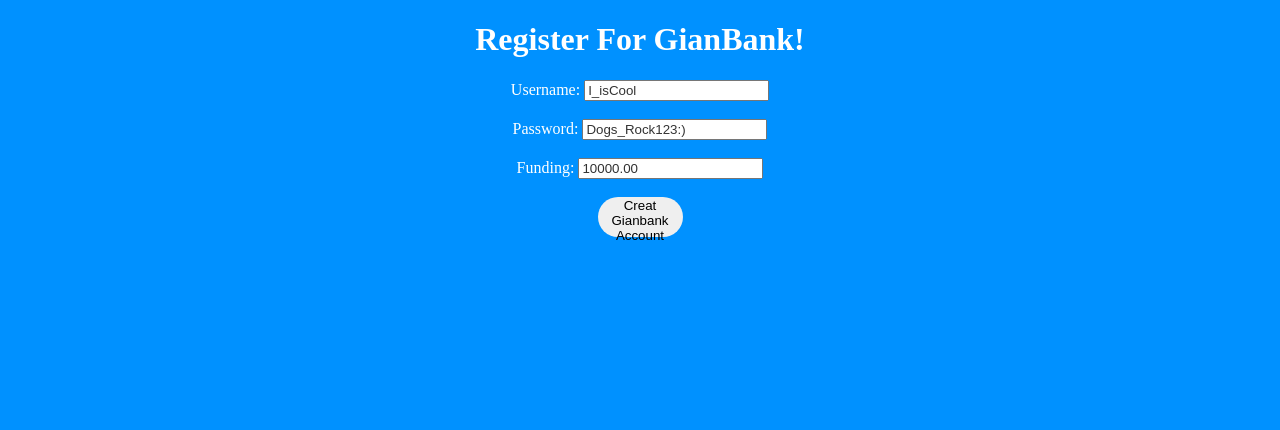
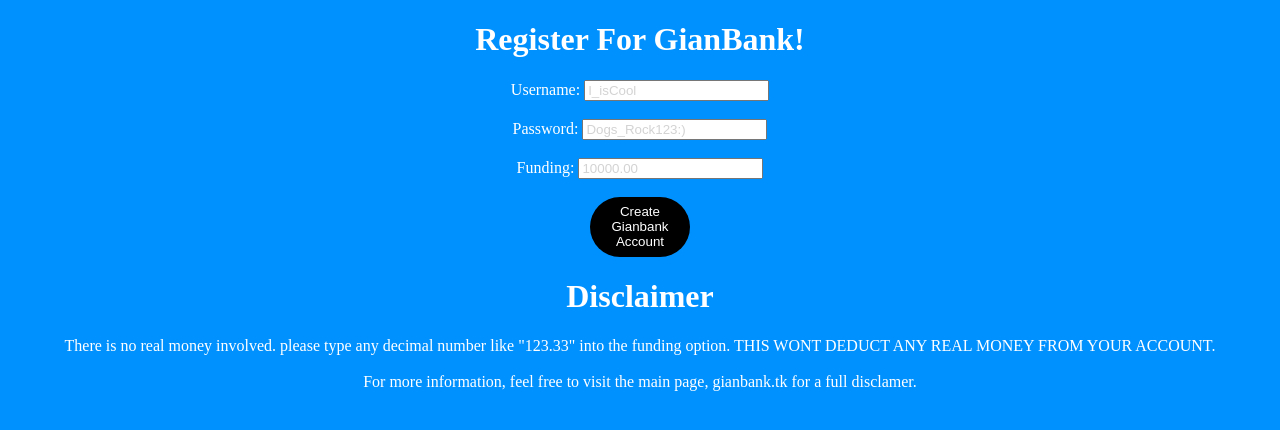
Before and after one commit to Gsingh225/GianBank_Sim, a Flask app: template templates/register.html in a window 1280 px wide. Shown: the top 430 px of the page. Run offline with Flask 2, Linux system fonts and the light colour scheme; the template is opened without the code that fills it, so the values that code supplies are empty.

Commit message:
new disclamer

```diff
--- a/templates/register.html
+++ b/templates/register.html
@@ -9,14 +9,16 @@
             text-align: center;
         }
         ::placeholder{
-            color: black;
-            opacity: 0.8;
+            color: lightgray;
+            opacity: 1;
         }
         #gogogo{
             border: none;
-            width: 85px;
-            height: 40px;
-            border-radius: 20px;
+            width: 100px;
+            height: 60px;
+            border-radius: 30px;
+            background-color: black;
+            color: white;
         }
     </style>
 </head>
@@ -32,6 +34,12 @@
         <label for="cash">Funding:</label>
         <input id="cash" name="cash" placeholder="10000.00">
         <br><br>
-        <button id="gogogo">Creat Gianbank Account</button>
+        <button id="gogogo">Create Gianbank Account</button>
     </form>
+    <h1>Disclaimer</h1>
+    <p>
+        There is no real money involved. please type any decimal number like "123.33" into the funding option. THIS WONT DEDUCT ANY REAL MONEY FROM YOUR ACCOUNT.
+        <br><br>
+        For more information, feel free to visit the main page, gianbank.tk for a full disclamer.
+    </p>
 </body>
```
Also changed, not shown: main.py (line endings or trailing spaces).
